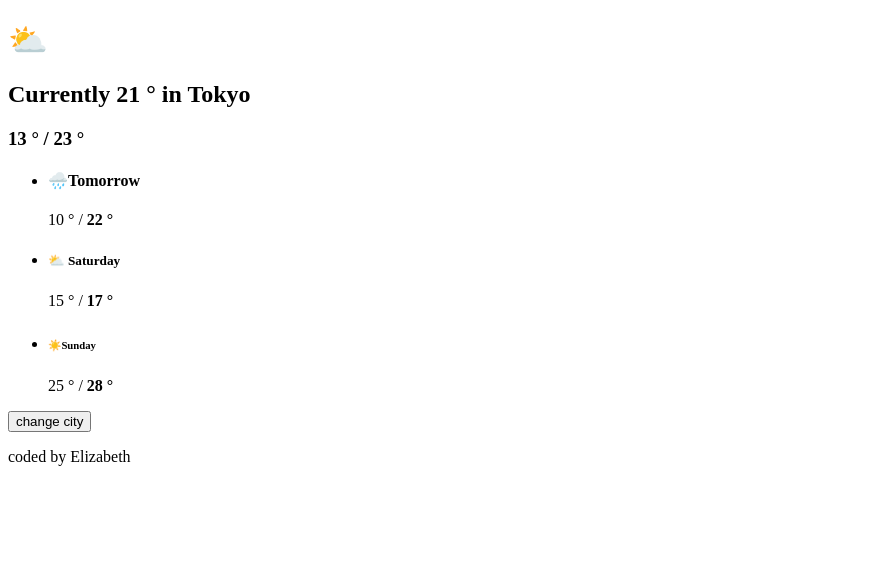
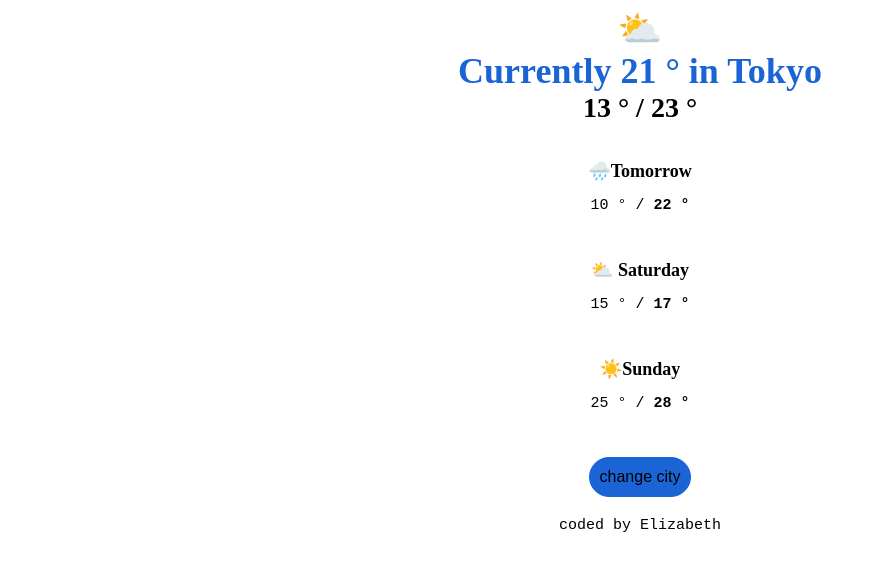
Before and after one commit to Elizabeth131-max/my-second-project, a plain HTML site: page index.html in a window 1280 px wide. Shown: the whole page, without its empty margins (0-876 px from the left). Drawn offline with Linux system fonts and the light colour scheme.

Commit message:
added vs code folder

```diff
--- a/index.html
+++ b/index.html
@@ -4,6 +4,7 @@
     <meta charset="UTF-8" />
     <meta name="viewport" content="width=device-width, initial-scale=1.0" />
     <title>Document</title>
+    <link rel="stylesheet" href="vs code/style.css" />
   </head>
   <body>
     <h1>&#9925;</h1>
@@ -27,5 +28,6 @@
 
     <button>change city</button>
     <p>coded by Elizabeth</p>
+    <script src="script.js"></script>
   </body>
 </html>
--- /dev/null
+++ b/script.js
@@ -0,0 +1 @@
+alert("hello there");
--- /dev/null
+++ b/vs code/style.css
@@ -0,0 +1,61 @@
+h1 {
+  text-align: center;
+  font-size: 36px;
+  margin: 0;
+}
+h2 {
+  color: #1a64d6;
+  margin: 0;
+  font-size: 36px;
+  text-align: center;
+}
+h3 {
+  text-align: center;
+  font-size: 28px;
+  margin: 0;
+}
+h4 {
+  margin: 0;
+  font-weight: bold;
+}
+h4,
+h5,
+h6 {
+  font-size: 18px;
+  margin: 10px;
+  font-weight: bold;
+}
+ul {
+  padding: 0;
+}
+li:hover {
+  background: #f4e4b7;
+}
+li {
+  text-align: center;
+  padding: 10px;
+  margin: 0 auto;
+  transition: all 200ms ease-in-out;
+  border-radius: 13px;
+}
+button {
+  display: block;
+  margin: 20px auto;
+  border: 1px solid #1a64d6;
+  background: #1a64d6;
+  font-size: 16px;
+  border-radius: 26px;
+  transition: all 200ms ease;
+  cursor: pointer;
+  padding: 10px;
+}
+button:hover {
+  color: rgb(0, 17, 255);
+  background: white;
+}
+
+p {
+  font-size: 15px;
+  font-family: monospace;
+  text-align: center;
+}
```
Also changed, not shown: sytle.css (deleted).
